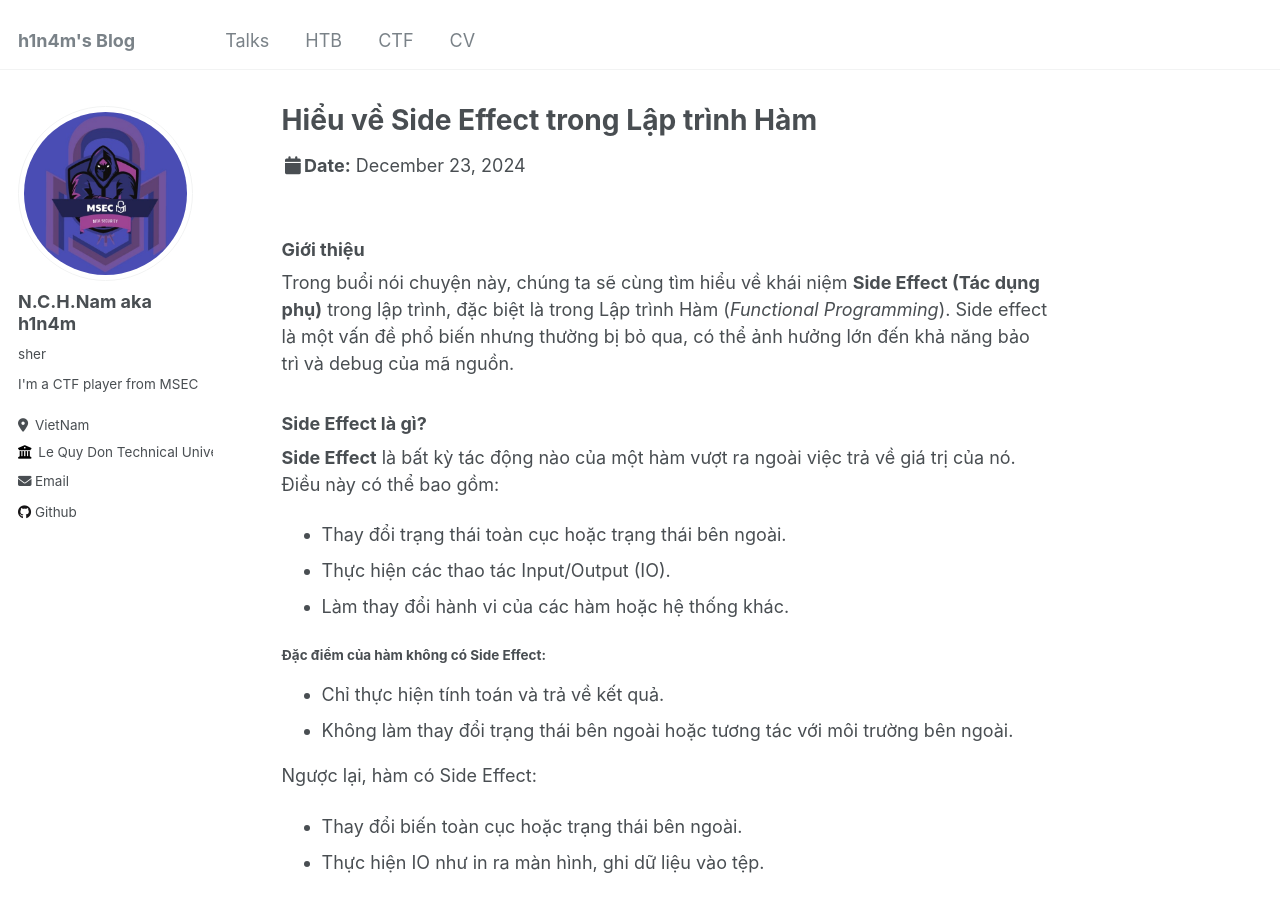
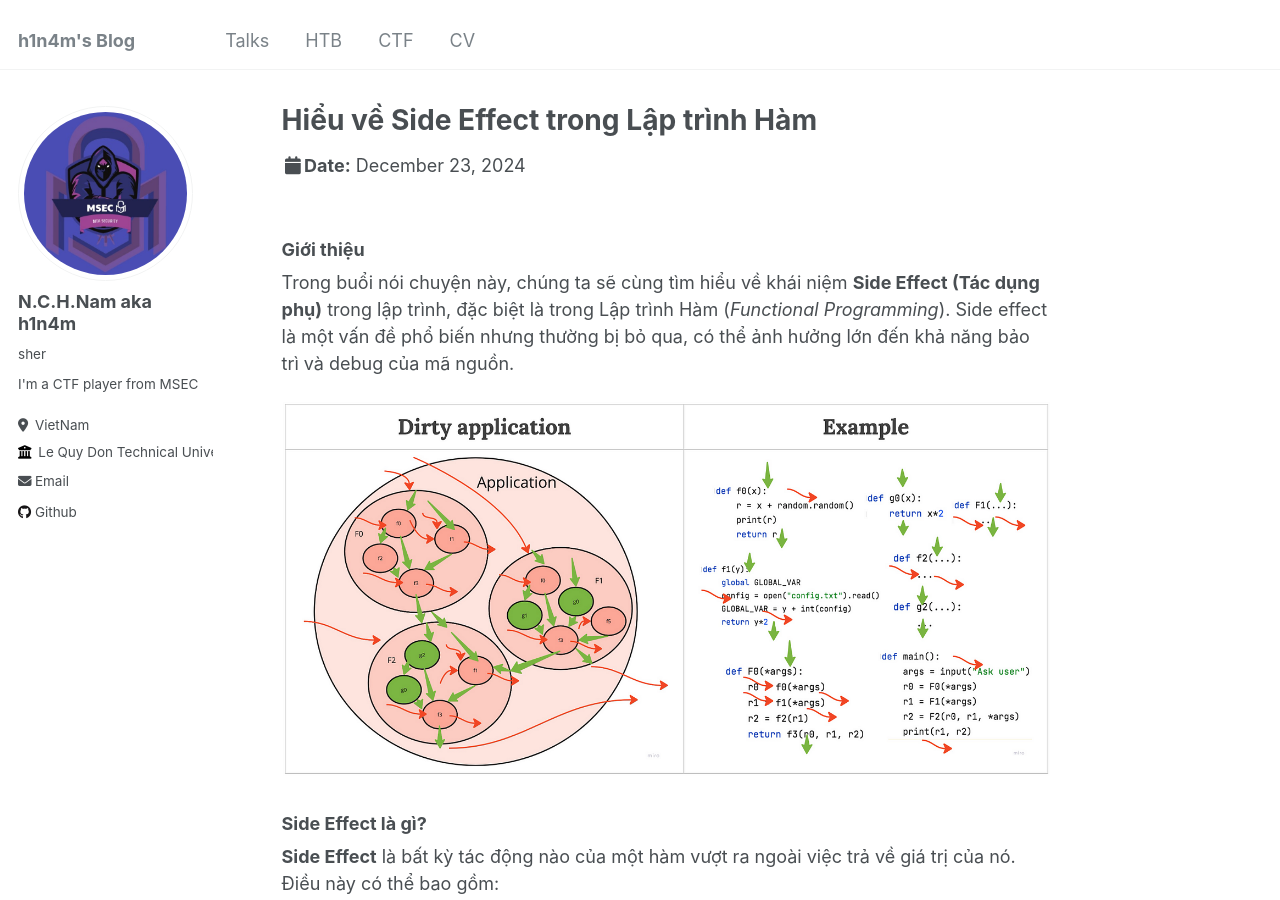
Before and after one commit to h1n4mx0/h1n4mx0.github.io, a Jekyll site: the page built from _talks/2012-03-01-talk-1.md, in a window 1280 px wide and 900 px high. Built offline with Jekyll 4.4.1, drawn with Linux system fonts in a browser that asks for light colours.

Commit message:
upload image side effect

```diff
--- a/_talks/2012-03-01-talk-1.md
+++ b/_talks/2012-03-01-talk-1.md
@@ -11,6 +11,8 @@ location: "Hà Nội, Việt Nam"
 ### Giới thiệu
 
 Trong buổi nói chuyện này, chúng ta sẽ cùng tìm hiểu về khái niệm **Side Effect (Tác dụng phụ)** trong lập trình, đặc biệt là trong Lập trình Hàm (*Functional Programming*). Side effect là một vấn đề phổ biến nhưng thường bị bỏ qua, có thể ảnh hưởng lớn đến khả năng bảo trì và debug của mã nguồn.
+
+![alt text](image-1.png)
 
 ### Side Effect là gì?
 
```
Also changed, not shown: _talks/image-1.png (added).
